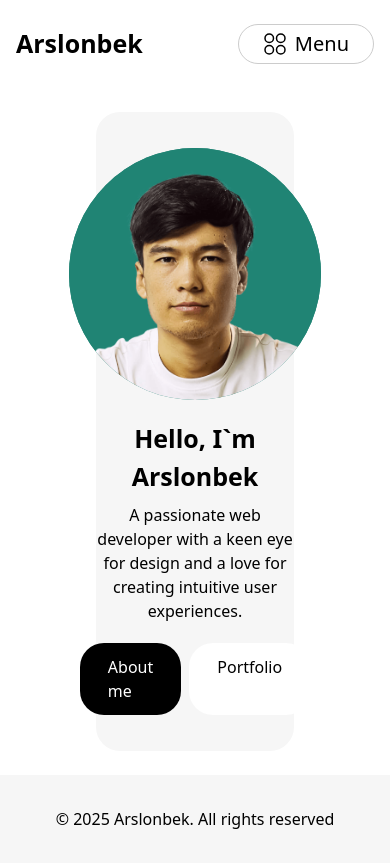
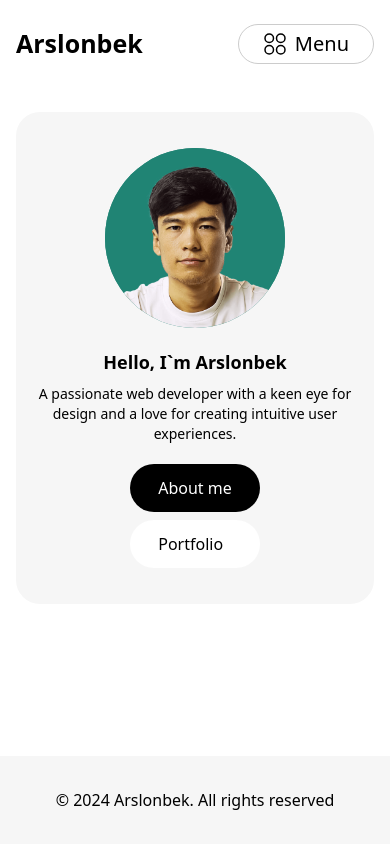
Before and after one commit to arslon1234/arslonbek, a Next.js app: page / in a window 390 px wide. Built offline with nearby package versions, Linux system fonts and the light colour scheme.

Commit message:
made home page responsive

```diff
--- a/app/layout.tsx
+++ b/app/layout.tsx
@@ -53,7 +53,7 @@ export default function RootLayout({
         className={`${geistSans.variable} ${geistMono.variable} antialiased flex flex-col h-screen justify-between`}
       >
        <Header/>
-        <main className="container mx-auto py-6 px-24">
+        <main className="container mx-auto py-6 px-4 md:px-6 lg:px-24 flex-1">
         {children}
         </main>
         <Footer/>
--- a/components/footer.tsx
+++ b/components/footer.tsx
@@ -3,7 +3,7 @@ import React from 'react'
 const Footer = () => {
   return (
     <footer className='bg-[#F6F6F6] flex justify-center py-8'>
-      <span>© 2025 Arslonbek. All rights reserved</span>
+      <span>© 2024 Arslonbek. All rights reserved</span>
     </footer>
   )
 }
--- a/components/home.tsx
+++ b/components/home.tsx
@@ -2,19 +2,20 @@ import Image from 'next/image'
 import React from 'react'
 import me from '@/assets/me.png'
 import Link from 'next/link'
+
 function Home() {
     return (
-        <section className='w-full flex justify-center gap-5 flex-col items-center bg-[#F6F6F6] rounded-3xl py-9'>
-            <div className='w-[252px] h-[252px] rounded-[50%] bg-main flex items-center justify-center'>
+        <section className='w-full flex justify-center gap-5 flex-col items-center bg-[#F6F6F6] rounded-3xl py-9 px-4 md:px-8 lg:px-16'>
+            <div className='w-[180px] h-[180px] md:w-[252px] md:h-[252px] rounded-[50%] bg-main flex items-center justify-center'>
                 <Image src={me} alt='arslonbek' className='w-full h-full rounded-[50%] object-cover' />
             </div>
-            <div className='max-w-[506px] flex flex-col gap-2'>
-                <h1 className='text-name_size font-bold text-center'>Hello, I`m Arslonbek</h1>
-                <p className='text-center'>
+            <div className='max-w-[506px] flex flex-col gap-2 text-center'>
+                <h1 className='text-lg md:text-xl lg:text-2xl font-bold'>Hello, I`m Arslonbek</h1>
+                <p className='text-sm md:text-base lg:text-lg'>
                     A passionate web developer with a keen eye for design and a love for creating intuitive user experiences.
                 </p>
             </div>
-            <div className='flex justify-center gap-2'>
+            <div className='flex flex-col md:flex-row justify-center gap-2'>
                 <Link href='/about' className='py-3 px-7 rounded-3xl hover:shadow-lg bg-black text-white'>About me</Link>
                 <Link href='/portfolio' className='py-3 px-7 rounded-3xl hover:shadow-md bg-white text-black'>Portfolio</Link>
             </div>
```
